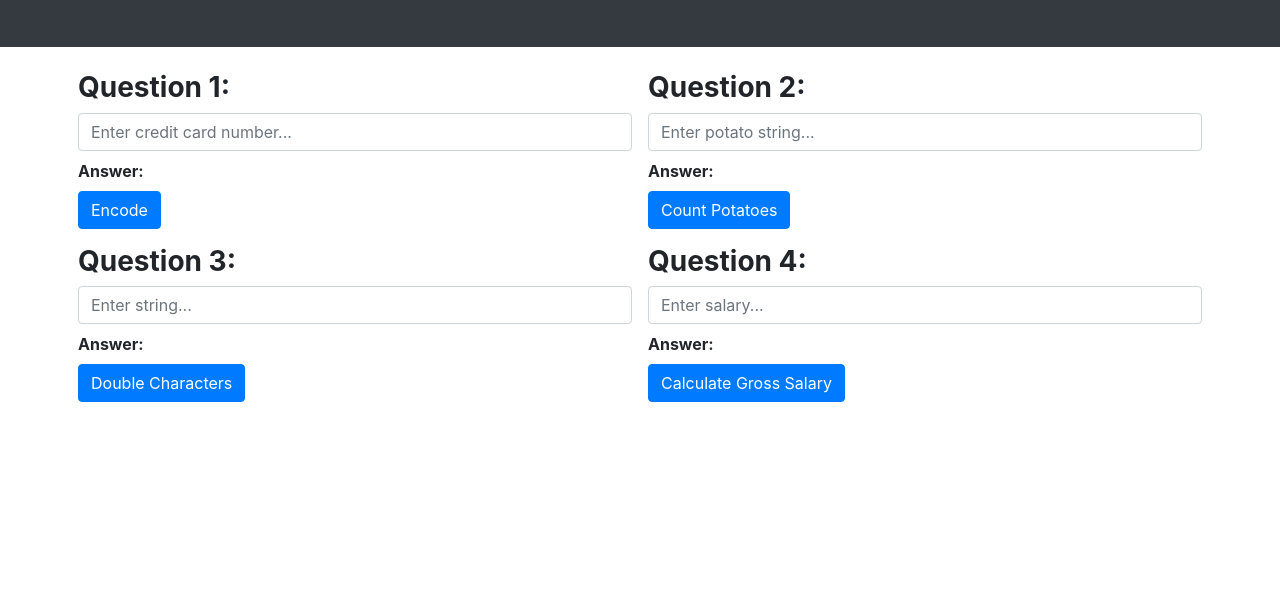
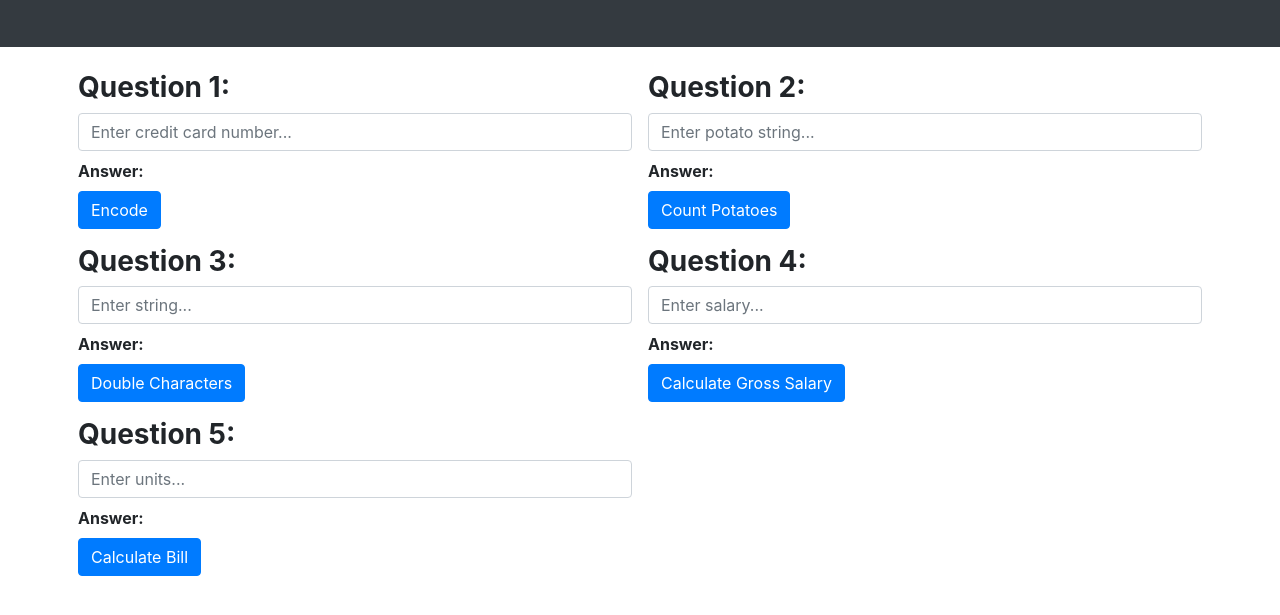
Before and after one commit to zuraizzafar/AssignmentFeb2ndW, a website: page public/index.html in a window 1280 px wide. Shown: the part 129-744 px from the top of the page. Drawn offline with nearby package versions, Linux system fonts and the light colour scheme.

Commit message:
added question 5

```diff
--- a/public/assets/scripts/script.js
+++ b/public/assets/scripts/script.js
@@ -1,7 +1,7 @@
 function question1() {
     var cc = document.getElementById("question1");
     ccNum = cc.value;
-    if (ccNum.length==16) {
+    if (ccNum.length == 16) {
         lastDigits = ccNum.substring(12);
         encCC = "**** **** **** " + lastDigits;
         document.getElementById("question1-answer").innerText = encCC;
@@ -13,7 +13,7 @@ function question2() {
     var input = document.getElementById("question2");
     str = input.value;
     var i = 0;
-    if(str.includes("potato")) {
+    if (str.includes("potato")) {
         //Sir, I have used regular expressions in here.
         potatoArray = str.match(/potato/g);
         i = potatoArray.length;
@@ -28,7 +28,7 @@ function question3() {
     var str = input.value;
     var length = str.length;
     let answer = "";
-    for (let i = 0; i < length; i++){
+    for (let i = 0; i < length; i++) {
         answer += str[i] + str[i];
     }
     document.getElementById("question3-answer").innerText = answer;
@@ -40,14 +40,37 @@ function question4() {
     if (salary == "") {
         alert("Enter Salary!");
     }
-    if (salary <= 10000) {
-        gross = salary + (salary * (20 + 80)/100);
+    else {
+        if (salary <= 10000) {
+            gross = salary + (salary * (20 + 80) / 100);
+        }
+        else if (salary <= 20000) {
+            gross = salary + (salary * (25 + 90) / 100);
+        }
+        else if (salary > 20000) {
+            gross = salary + (salary * (30 + 95) / 100);
+        }
+        document.getElementById("question4-answer").innerText = gross;
     }
-    else if (salary <= 20000) {
-        gross = salary + (salary * (25 + 90)/100);
+}
+function question5() {
+    var input = document.getElementById("question5");
+    var units = parseInt(input.value);
+    if (units == 0) {
+        alert("Units cant be 0!")
     }
-    else if (salary > 20000) {
-        gross = salary + (salary * (30 + 95)/100);
+    else {
+        if (units > 0 && units <= 50) {
+            cost = 0.5;
+        } else if (units > 50 && units <= 150) {
+            cost = 0.75;
+        } else if (units > 150 && units <= 250) {
+            cost = 1.2;
+        } else {
+            cost = 1.5;
+        }
+        var bill = cost * units;
+        var netBill = bill + ((bill * 20)/100);
+        document.getElementById("question5-answer").innerText = netBill;
     }
-    document.getElementById("question4-answer").innerText = gross;
 }
--- a/public/index.html
+++ b/public/index.html
@@ -61,6 +61,16 @@
                     </div>
                     <button class="btn btn-primary" onclick="question4()">Calculate Gross Salary</button>
                 </div>
+                <div class="col-md-6 p-2">
+                    <h3 class="font-weight-bold">Question 5:</h3>
+                    <input class="form-control mt-2 w-100" type="number" id="question5" name="question5" min="16"
+                        placeholder="Enter units...">
+                    <div class="mt-2 mb-2">
+                        <span class="font-weight-bold">Answer: </span>
+                        <span class="p-2" id="question5-answer">&nbsp;</span>
+                    </div>
+                    <button class="btn btn-primary" onclick="question5()">Calculate Bill</button>
+                </div>
             </div>
         </section>
     </section>
```
